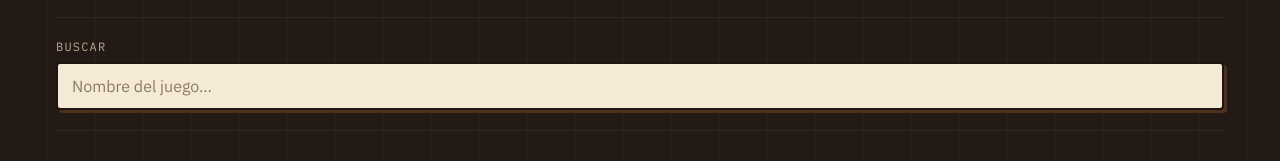
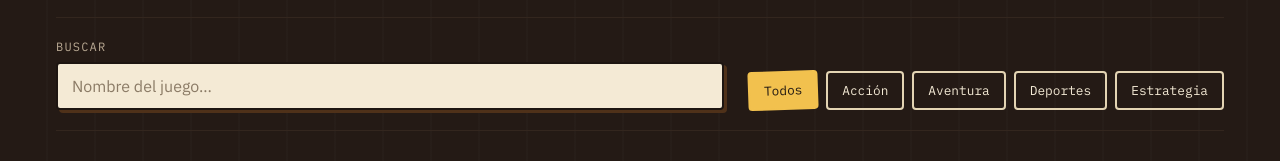
Before and after one commit to camilovisbal/catalogo-videojuegos, a React (Vite) app: page / in a window 1280 px wide. Shown: the part 202-363 px from the top of the page. Built offline with nearby package versions, Linux system fonts and the light colour scheme.

Commit message:
Agrega filtro por género combinado con la búsqueda

```diff
--- a/src/App.jsx
+++ b/src/App.jsx
@@ -1,15 +1,22 @@
 import { useState } from "react";
 import { games } from "./data/games.js";
-import { filterGames } from "./utils/filterGames.js";
+import { ALL_GENRES, filterGames } from "./utils/filterGames.js";
 import Header from "./components/Header.jsx";
 import SearchBar from "./components/SearchBar.jsx";
+import GenreFilter from "./components/GenreFilter.jsx";
 import GameList from "./components/GameList.jsx";
 import "./App.css";
 
+const GENRES = [ALL_GENRES, ...new Set(games.map((game) => game.genre))];
+
 function App() {
   const [search, setSearch] = useState("");
+  const [selectedGenre, setSelectedGenre] = useState(ALL_GENRES);
 
-  const visibleGames = filterGames(games, { search });
+  const visibleGames = filterGames(games, {
+    search,
+    genre: selectedGenre,
+  });
 
   return (
     <div className="app">
@@ -17,6 +24,11 @@ function App() {
 
       <section className="toolbar" aria-label="Buscar y filtrar">
         <SearchBar value={search} onChange={setSearch} />
+        <GenreFilter
+          genres={GENRES}
+          selectedGenre={selectedGenre}
+          onChange={setSelectedGenre}
+        />
       </section>
 
       <main>
--- /dev/null
+++ b/src/components/GenreFilter.css
@@ -0,0 +1,29 @@
+.genres {
+    display: flex;
+    flex-wrap: wrap;
+    gap: 8px;
+}
+
+.genres__chip {
+    padding: 8px 14px;
+    border: 2px solid var(--paper-dark);
+    border-radius: 4px;
+    background: transparent;
+    color: var(--paper);
+    font-family: var(--font-mono);
+    font-size: 0.8rem;
+    cursor: pointer;
+    transition: background-color 0.15s, color 0.15s, transform 0.15s;
+}
+
+.genres__chip:hover {
+    background: var(--wall-light);
+}
+
+/* Botón activo: se ve como una etiqueta de precio pegada */
+.genres__chip[aria-pressed="true"] {
+    background: var(--sticker);
+    border-color: var(--sticker);
+    color: var(--ink);
+    transform: rotate(-2deg);
+}
--- /dev/null
+++ b/src/components/GenreFilter.jsx
@@ -0,0 +1,21 @@
+import "./GenreFilter.css";
+
+function GenreFilter({ genres, selectedGenre, onChange }) {
+    return (
+        <div className="genres" role="group" aria-label="Filtrar por género">
+            {genres.map((genre) => (
+                <button
+                    key={genre}
+                    type="button"
+                    className="genres__chip"
+                    aria-pressed={genre === selectedGenre}
+                    onClick={() => onChange(genre)}
+                >
+                    {genre}
+                </button>
+            ))}
+        </div>
+    );
+}
+
+export default GenreFilter;
--- a/src/utils/filterGames.js
+++ b/src/utils/filterGames.js
@@ -1,9 +1,12 @@
-export function filterGames(games, { search }) {
+export const ALL_GENRES = "Todos";
+
+export function filterGames(games, { search, genre }) {
     const normalizedSearch = search.trim().toLowerCase();
 
     return games.filter((game) => {
         const matchesSearch = game.name.toLowerCase().includes(normalizedSearch);
+        const matchesGenre = genre === ALL_GENRES || game.genre === genre;
 
-        return matchesSearch;
+        return matchesSearch && matchesGenre;
     });
 }
```
